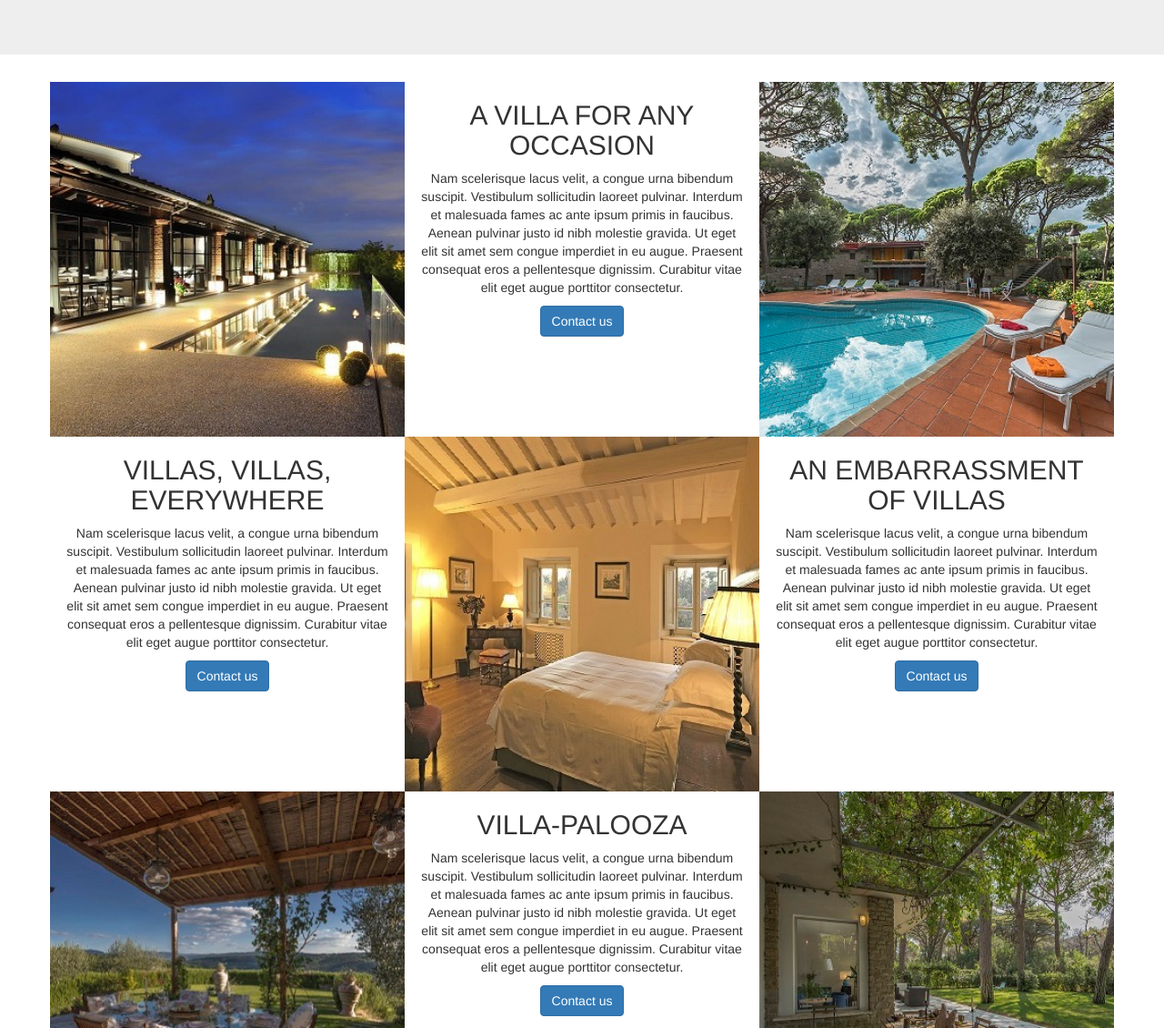
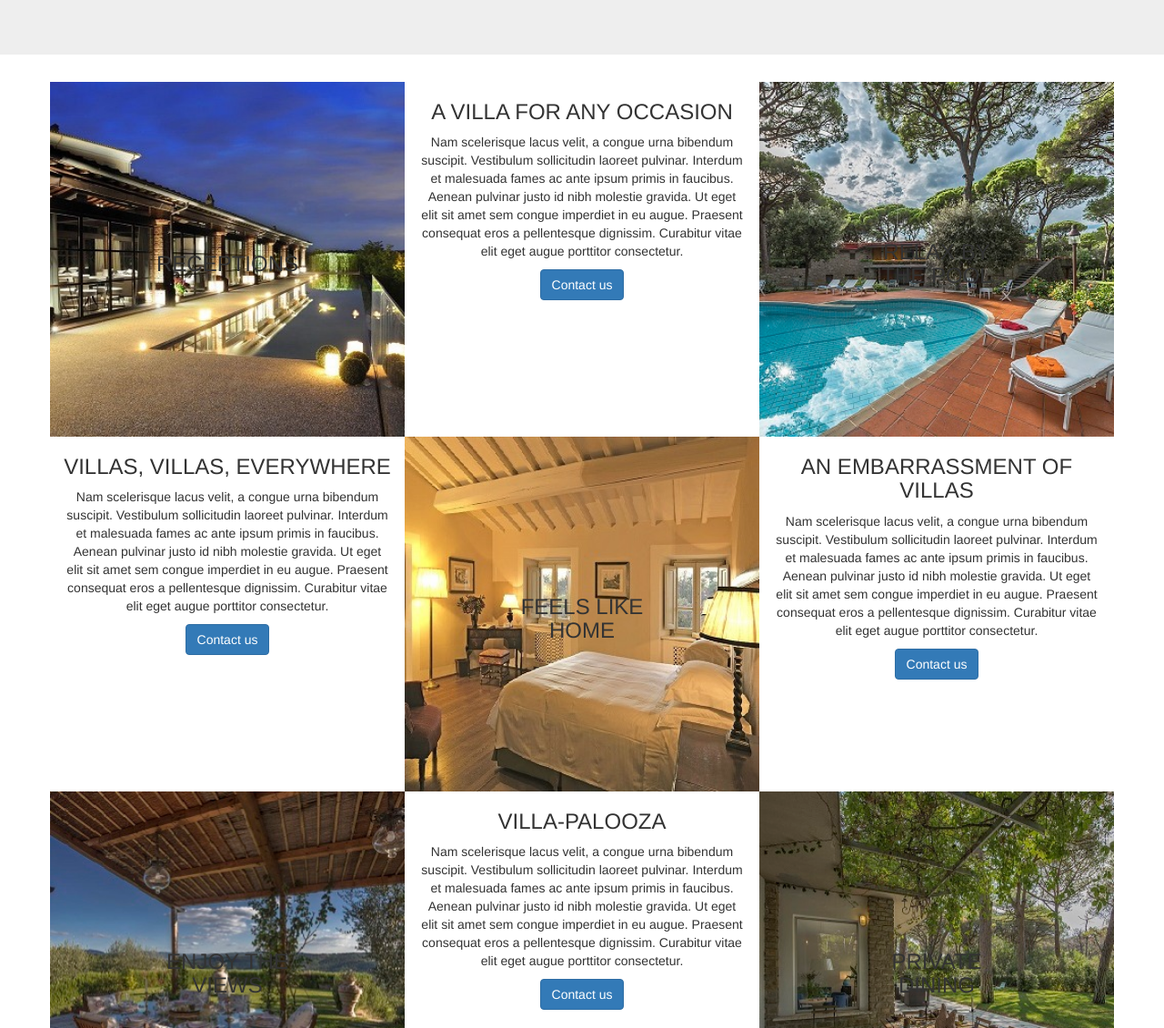
Before and after one commit to kevingilfether/TuscanyVilla, a plain HTML site: page index.html in a window 1280 px wide. Shown: the part 1533-2663 px from the top of the page at 91% size. Drawn offline with nearby package versions, Linux system fonts and the light colour scheme.

Commit message:
Added text overlay to amenities pictures

```diff
--- a/Site.css
+++ b/Site.css
@@ -49,3 +49,11 @@ div.jumbotron.bigPicUnderNavBar {
 .amenitiesTxt{
     text-align:center;
 }
+
+.centered {
+    position: absolute;
+    top: 50%;
+    left: 50%;
+    transform: translate(-50%, -50%);
+    text-align:center;
+}
--- a/index.html
+++ b/index.html
@@ -108,27 +108,30 @@
         <div class="row"> <!--First Row-->
             <div class="paddingless col-xs-12 col-s-12 col-md-4 col-lg-4">
                 <img class="amenitiesImg" src="Content/3b-348x348.jpg" alt="Villa by soft light and pool."/>
+                <div class="centered"><h3>RECEPTIONS</h3></div>
             </div>
             <div class="amenitiesTxt col-xs-12 col-s-12 col-md-4 col-lg-4">
-                <h2>A VILLA FOR ANY OCCASION</h2>
+                <h3>A VILLA FOR ANY OCCASION</h3>
                 <p>Nam scelerisque lacus velit, a congue urna bibendum suscipit. Vestibulum sollicitudin laoreet pulvinar. Interdum et malesuada fames ac ante ipsum primis in faucibus. Aenean pulvinar justo id nibh molestie gravida. Ut eget elit sit amet sem congue imperdiet in eu augue. Praesent consequat eros a pellentesque dignissim. Curabitur vitae elit eget augue porttitor consectetur.</p>
                 <p><a href="#" class="btn btn-primary" role="button">Contact us</a></p>
             </div>
             <div class="paddingless col-xs-12 col-s-12 col-md-4 col-lg-4">
                 <img class="amenitiesImg" src="Content/42-348x348.jpg" alt="Villa by soft light and pool." />
+                <div class="centered"><h3>RELAX BY<br />THE POOL</h3></div>
             </div>
         </div>
         <div class="row">  <!--Second Row-->
             <div class="amenitiesTxt col-xs-12 col-s-12 col-md-4 col-lg-4">
-                <h2>VILLAS, VILLAS, EVERYWHERE</h2>
+                <h3>VILLAS, VILLAS, EVERYWHERE</h3>
                 <p>Nam scelerisque lacus velit, a congue urna bibendum suscipit. Vestibulum sollicitudin laoreet pulvinar. Interdum et malesuada fames ac ante ipsum primis in faucibus. Aenean pulvinar justo id nibh molestie gravida. Ut eget elit sit amet sem congue imperdiet in eu augue. Praesent consequat eros a pellentesque dignissim. Curabitur vitae elit eget augue porttitor consectetur.</p>
                 <p><a href="#" class="btn btn-primary" role="button">Contact us</a></p>
             </div>
             <div class="paddingless col-xs-12 col-s-12 col-md-4 col-lg-4">
                 <img class="amenitiesImg" src="Content/314-348x348.jpg" alt="A comfy bed!" />
-            </div>
+                <div class="centered"><h3>FEELS LIKE<br />HOME</h3></div>
+             </div>
             <div class="amenitiesTxt col-xs-12 col-s-12 col-md-4 col-lg-4">
-                <h2>AN EMBARRASSMENT OF VILLAS</h2>
+                <h3>AN EMBARRASSMENT OF VILLAS</h3>
                 <p>Nam scelerisque lacus velit, a congue urna bibendum suscipit. Vestibulum sollicitudin laoreet pulvinar. Interdum et malesuada fames ac ante ipsum primis in faucibus. Aenean pulvinar justo id nibh molestie gravida. Ut eget elit sit amet sem congue imperdiet in eu augue. Praesent consequat eros a pellentesque dignissim. Curabitur vitae elit eget augue porttitor consectetur.</p>
                 <p><a href="#" class="btn btn-primary" role="button">Contact us</a></p>
             </div>
@@ -136,14 +139,16 @@
         <div class="row"> <!--Third Row-->
             <div class="paddingless col-xs-12 col-s-12 col-md-4 col-lg-4">
                 <img class="amenitiesImg" src="Content/Villa-Rucellai-Toscani-2812-2-348x348.jpg" alt="Seats out under cover" />
+                <div class="centered"><h3>ENJOY THE<br />VIEWS</h3></div>
             </div>
             <div class="amenitiesTxt col-xs-12 col-s-12 col-md-4 col-lg-4">
-                <h2>VILLA-PALOOZA</h2>
+                <h3>VILLA-PALOOZA</h3>
                 <p>Nam scelerisque lacus velit, a congue urna bibendum suscipit. Vestibulum sollicitudin laoreet pulvinar. Interdum et malesuada fames ac ante ipsum primis in faucibus. Aenean pulvinar justo id nibh molestie gravida. Ut eget elit sit amet sem congue imperdiet in eu augue. Praesent consequat eros a pellentesque dignissim. Curabitur vitae elit eget augue porttitor consectetur.</p>
                 <p><a href="#" class="btn btn-primary" role="button">Contact us</a></p>
             </div>
             <div class="paddingless col-xs-12 col-s-12 col-md-4 col-lg-4">
                 <img class="amenitiesImg" src="Content/Villa-Vanna-231-348x348.jpg" alt="More seats." />
+                <div class="centered"><h3>PRIVATE<br />DINING</h3></div>
             </div>
         </div>
     </div>
```
